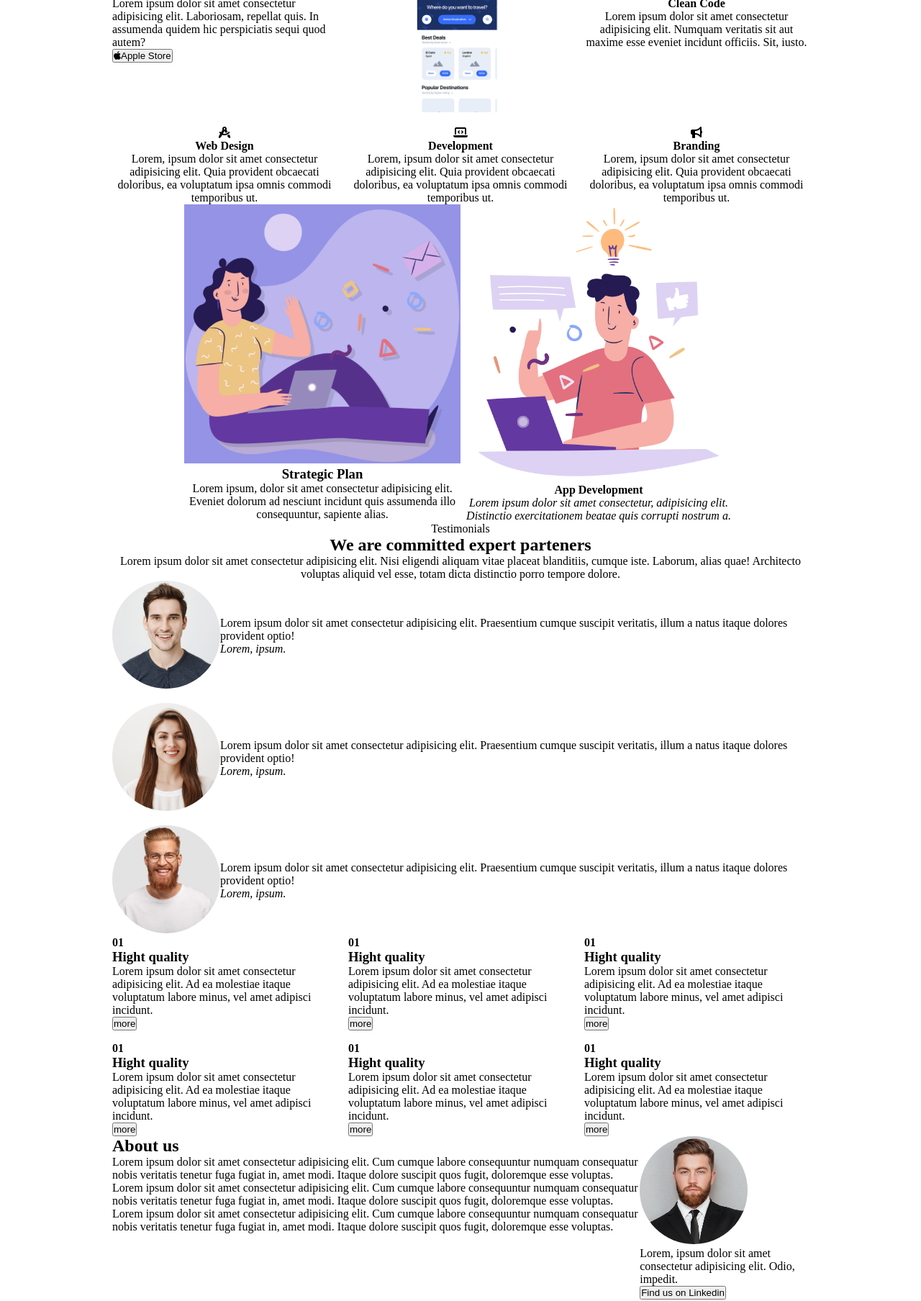
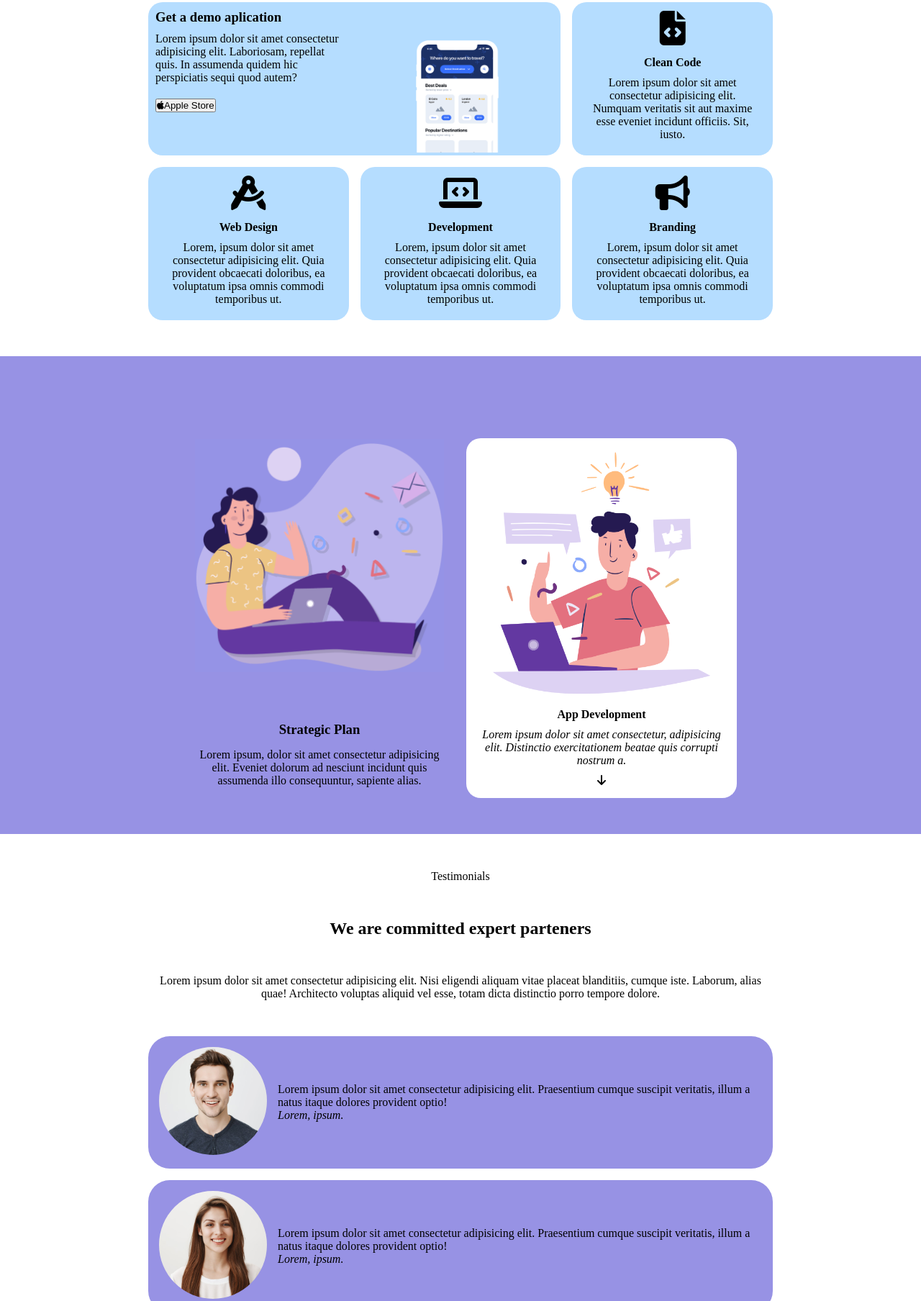
Before and after one commit to SabirHamza/htmlcss-responsive-layout, a plain HTML site: page index.html in a window 1280 px wide. Shown: the part 92-1900 px from the top of the page at 72% size. Drawn offline with Linux system fonts and the light colour scheme.

Commit message:
init markup

```diff
--- a/css/style.css
+++ b/css/style.css
@@ -27,7 +27,7 @@ header{
 }
 
 .container{
-    max-width: 1000px;
+    max-width: 900px;
     margin: 0 auto;
     padding: 0 1rem;
 }
@@ -57,10 +57,18 @@ header{
 
 .demo{
     width: calc(((100% - 0.5rem) / 3) * 2);
+    align-items: flex-end;
+    background-color: #B5DDFF;
+    border-radius: 20px;
 }
 
 .card{
     width: calc((100% - 2rem) / 3);
+}
+
+.card.presentation{
+    background-color: #B5DDFF;
+    border-radius: 20px;
 }
 
 .mainCard > div{
@@ -76,8 +84,22 @@ header{
     margin: 0 auto;
 }
 
-.planning > img{
+.planning{
+    gap: 1rem;
+    align-items: flex-end;
+}
+
+.planning img{
     width: 100%;
+}
+
+.development{
+    background-color: #FFFFFF;
+    border-radius: 20px;
+}
+
+.purple{
+    background-color: #9792E4;
 }
 
 .testimonials{
@@ -87,6 +109,8 @@ header{
 
 .cardPurple{
     align-items: center;
+    background-color: #9792E4;
+    border-radius: 30px;
 }
 
 .person > img{
@@ -100,3 +124,14 @@ header{
     gap: 1rem;
     flex-wrap: wrap;
 }
+
+.card.benefit{
+    background-color: #FFFFFF;
+    color: #9792E4;
+    border-radius: 15px;
+    padding: 25px;
+}
+
+.about{
+    gap: 5rem;
+}
--- a/css/utils.css
+++ b/css/utils.css
@@ -7,11 +7,6 @@
 }
 
 /* UTILS */
-
-.container {
-	max-width: 1200px;
-	margin: 0 auto;
-}
 
 .clearfix::after {
 	content: '';
@@ -222,3 +217,21 @@
 .ml5 {
 	margin-left: var(--space-xl);
 }
+
+/* Font-size */
+
+.f2{
+    font-size: 2rem;
+}
+
+.f3{
+    font-size: 3rem;
+}
+
+.f4{
+    font-size: 4rem;
+}
+
+.f5{
+    font-size: 5rem;
+}
--- a/index.html
+++ b/index.html
@@ -7,10 +7,10 @@
     <title>Document</title>
     <link rel="stylesheet" href="https://cdnjs.cloudflare.com/ajax/libs/font-awesome/6.2.1/css/all.min.css" integrity="sha512-MV7K8+y+gLIBoVD59lQIYicR65iaqukzvf/nwasF0nqhPay5w/9lJmVM2hMDcnK1OnMGCdVK+iQrJ7lzPJQd1w==" crossorigin="anonymous" referrerpolicy="no-referrer" />
 
-    <link rel="stylesheet" href="./css/utils.css">
     <link rel="stylesheet" href="./css/style.css">
     <link rel="stylesheet" href="./css/style.tablet.css">
     <link rel="stylesheet" href="./css/style.mobile.css">
+    <link rel="stylesheet" href="./css/utils.css">
 </head>
 <body>
 
@@ -46,89 +46,89 @@
 
     <main>
         <section>
-            <div class="container first dflex mt5">
+            <div class="container first dflex mt4">
                 <div class="mainCard demo dflex">
-                    <div>
-                        <h4>Get a demo aplication</h4>
-                        <p>Lorem ipsum dolor sit amet consectetur adipisicing elit. Laboriosam, repellat quis. In assumenda quidem hic perspiciatis sequi quod autem?</p>
-                        <button><span><i class="fa-brands fa-apple"></i></span>Apple Store</button>
+                    <div class="pb5">
+                        <h3 class="m2">Get a demo aplication</h3>
+                        <p class="m2">Lorem ipsum dolor sit amet consectetur adipisicing elit. Laboriosam, repellat quis. In assumenda quidem hic perspiciatis sequi quod autem?</p>
+                        <button class="m2"><span><i class="fa-brands fa-apple"></i></span>Apple Store</button>
                     </div>
                     <div class="textcenter">
                         <img class="imgPhone" src="./img/phone.png" alt="phone">
                     </div>
                 </div>
-                <div class="card textcenter">
-                    <span><i class="fa-solid fa-file-code"></i></span>
-                    <h4>Clean Code</h4>
-                    <p>Lorem ipsum dolor sit amet consectetur adipisicing elit. Numquam veritatis sit aut maxime esse eveniet incidunt officiis. Sit, iusto.</p>
+                <div class="card presentation textcenter p2">
+                    <span class="f3"><i class="fa-solid fa-file-code"></i></span>
+                    <h4 class="m2">Clean Code</h4>
+                    <p class="m2">Lorem ipsum dolor sit amet consectetur adipisicing elit. Numquam veritatis sit aut maxime esse eveniet incidunt officiis. Sit, iusto.</p>
                 </div>
-                <div class="card textcenter">
-                    <span><i class="fa-solid fa-compass-drafting"></i></span>
-                    <h4>Web Design</h4>
-                    <p>Lorem, ipsum dolor sit amet consectetur adipisicing elit. Quia provident obcaecati doloribus, ea voluptatum ipsa omnis commodi temporibus ut.</p>
+                <div class="card presentation textcenter p2">
+                    <span class="f3"><i class="fa-solid fa-compass-drafting"></i></span>
+                    <h4 class="m2">Web Design</h4>
+                    <p class="m2">Lorem, ipsum dolor sit amet consectetur adipisicing elit. Quia provident obcaecati doloribus, ea voluptatum ipsa omnis commodi temporibus ut.</p>
                 </div>
-                <div class="card textcenter">
-                    <span><i class="fa-solid fa-laptop-code"></i></span>
-                    <h4>Development</h4>
-                    <p>Lorem, ipsum dolor sit amet consectetur adipisicing elit. Quia provident obcaecati doloribus, ea voluptatum ipsa omnis commodi temporibus ut.</p>
+                <div class="card presentation textcenter p2">
+                    <span class="f3"><i class="fa-solid fa-laptop-code"></i></span>
+                    <h4 class="m2">Development</h4>
+                    <p class="m2">Lorem, ipsum dolor sit amet consectetur adipisicing elit. Quia provident obcaecati doloribus, ea voluptatum ipsa omnis commodi temporibus ut.</p>
                 </div>
-                <div class="card textcenter">
-                    <span><i class="fa-solid fa-bullhorn"></i></span>
-                    <h4>Branding</h4>
-                    <p>Lorem, ipsum dolor sit amet consectetur adipisicing elit. Quia provident obcaecati doloribus, ea voluptatum ipsa omnis commodi temporibus ut.</p>
+                <div class="card presentation textcenter p2">
+                    <span class="f3"><i class="fa-solid fa-bullhorn"></i></span>
+                    <h4 class="m2">Branding</h4>
+                    <p class="m2">Lorem, ipsum dolor sit amet consectetur adipisicing elit. Quia provident obcaecati doloribus, ea voluptatum ipsa omnis commodi temporibus ut.</p>
                 </div>
             </div>
         </section>
-        <section>
+        <section class="purple">
             <div class="container small">
-                <div class="mainCard dflex">
-                    <div class="planning textcenter">
-                        <img src="./img/planning1.png" alt="planning">
-                        <h3>Strategic Plan</h3>
+                <div class="mainCard planning dflex mt5 pt5 pb5">
+                    <div class="textcenter p3">
+                        <img class="mt5 mb5" src="./img/planning1.png" alt="planning">
+                        <h3 class="m3">Strategic Plan</h3>
                         <p>Lorem ipsum, dolor sit amet consectetur adipisicing elit. Eveniet dolorum ad nesciunt incidunt quis assumenda illo consequuntur, sapiente alias.</p>
                     </div>
-                    <div class="planning textcenter">
-                        <img src="./img/planning2.png" alt="planning">
-                        <h4>App Development</h4>
-                        <p>
+                    <div class="development textcenter p3">
+                        <img class="devImg" src="./img/planning2.png" alt="planning">
+                        <h4 class="m2">App Development</h4>
+                        <p class="mb2">
                             <em>Lorem ipsum dolor sit amet consectetur, adipisicing elit. Distinctio exercitationem beatae quis corrupti nostrum a.</em>
                         </p>
-                        <span></span>
+                        <span><i class="fa-solid fa-arrow-down"></i></span>
                     </div>
                 </div>
             </div>
         </section>
         <section>
             <div class="container">
-                <div class="textcenter">
+                <div class="textcenter pt5">
                     <span>Testimonials</span>
-                    <h2>We are committed expert parteners</h2>
+                    <h2 class="mt5 mb5">We are committed expert parteners</h2>
                     <p>Lorem ipsum dolor sit amet consectetur adipisicing elit. Nisi eligendi aliquam vitae placeat blanditiis, cumque iste. Laborum, alias quae! Architecto voluptas aliquid vel esse, totam dicta distinctio porro tempore dolore.</p>
                 </div>
-                <div class="testimonials dflex">
-                    <div class="cardPurple dflex">
+                <div class="testimonials dflex mt5 mb5">
+                    <div class="cardPurple dflex p3">
                         <div class="person">
                             <img src="./img/testimonial1.jpg" alt="">
                         </div>
-                        <div>
+                        <div class="m3">
                             <blockquote>Lorem ipsum dolor sit amet consectetur adipisicing elit. Praesentium cumque suscipit veritatis, illum a natus itaque dolores provident optio!</blockquote>
                             <cite>Lorem, ipsum.</cite>
                         </div>
                     </div>
-                    <div class="cardPurple dflex">
+                    <div class="cardPurple dflex p3">
                         <div class="person">
                             <img src="./img/testimonial2.jpg" alt="">
                         </div>
-                        <div class="testimony">
+                        <div class="m3">
                             <blockquote>Lorem ipsum dolor sit amet consectetur adipisicing elit. Praesentium cumque suscipit veritatis, illum a natus itaque dolores provident optio!</blockquote>
                             <cite>Lorem, ipsum.</cite>
                         </div>
                     </div>
-                    <div class="cardPurple dflex">
+                    <div class="cardPurple dflex p3">
                         <div class="person">
                             <img src="./img/testimonial3.jpg" alt="">
                         </div>
-                        <div>
+                        <div class="m3">
                             <blockquote>Lorem ipsum dolor sit amet consectetur adipisicing elit. Praesentium cumque suscipit veritatis, illum a natus itaque dolores provident optio!</blockquote>
                             <cite>Lorem, ipsum.</cite>
                         </div>
@@ -136,63 +136,65 @@
                 </div>
             </div>
         </section>
-        <section>
-            <div class="container">
-                <h2></h2>
-                <div class="benefits dflex">
+        <section class="purple">
+            <div class="container pt5">
+                <div class="textcenter mb5">
+                    <h2>benefits of working with us</h2>
+                </div>
+                <div class="benefits dflex pb5">
                     <div class="card benefit">
                         <strong>01</strong>
-                        <h3>Hight quality</h3>
+                        <h3 class="mt2 mb2">Hight quality</h3>
                         <p>Lorem ipsum dolor sit amet consectetur adipisicing elit. Ad ea molestiae itaque voluptatum labore minus, vel amet adipisci incidunt.</p>
-                        <button>more</button>
+                        <button class="mt2">more</button>
                     </div>
                     <div class="card benefit">
                         <strong>01</strong>
-                        <h3>Hight quality</h3>
+                        <h3 class="mt2 mb2">Hight quality</h3>
                         <p>Lorem ipsum dolor sit amet consectetur adipisicing elit. Ad ea molestiae itaque voluptatum labore minus, vel amet adipisci incidunt.</p>
-                        <button>more</button>
+                        <button class="mt2">more</button>
                     </div>
                     <div class="card benefit">
                         <strong>01</strong>
-                        <h3>Hight quality</h3>
+                        <h3 class="mt2 mb2">Hight quality</h3>
                         <p>Lorem ipsum dolor sit amet consectetur adipisicing elit. Ad ea molestiae itaque voluptatum labore minus, vel amet adipisci incidunt.</p>
-                        <button>more</button>
+                        <button class="mt2">more</button>
                     </div>
                     <div class="card benefit">
                         <strong>01</strong>
-                        <h3>Hight quality</h3>
+                        <h3 class="mt2 mb2">Hight quality</h3>
                         <p>Lorem ipsum dolor sit amet consectetur adipisicing elit. Ad ea molestiae itaque voluptatum labore minus, vel amet adipisci incidunt.</p>
-                        <button>more</button>
+                        <button class="mt2">more</button>
                     </div>
                     <div class="card benefit">
                         <strong>01</strong>
-                        <h3>Hight quality</h3>
+                        <h3 class="mt2 mb2">Hight quality</h3>
                         <p>Lorem ipsum dolor sit amet consectetur adipisicing elit. Ad ea molestiae itaque voluptatum labore minus, vel amet adipisci incidunt.</p>
-                        <button>more</button>
+                        <button class="mt2">more</button>
                     </div>
                     <div class="card benefit">
                         <strong>01</strong>
-                        <h3>Hight quality</h3>
+                        <h3 class="mt2 mb2">Hight quality</h3>
                         <p>Lorem ipsum dolor sit amet consectetur adipisicing elit. Ad ea molestiae itaque voluptatum labore minus, vel amet adipisci incidunt.</p>
-                        <button>more</button>
+                        <button class="mt2">more</button>
                     </div>
                 </div>
             </div>
         </section>
         <section>
             <div class="container">
-                <div class="about dflex">
+                <div class="about dflex mt5">
                     <div>
-                        <h2>About us</h2>
+                        <h2 class="mb4">About us</h2>
                         <p>Lorem ipsum dolor sit amet consectetur adipisicing elit. Cum cumque labore consequuntur numquam consequatur nobis veritatis tenetur fuga fugiat in, amet modi. Itaque dolore suscipit quos fugit, doloremque esse voluptas.</p>
                         <p>Lorem ipsum dolor sit amet consectetur adipisicing elit. Cum cumque labore consequuntur numquam consequatur nobis veritatis tenetur fuga fugiat in, amet modi. Itaque dolore suscipit quos fugit, doloremque esse voluptas.</p>
-                        <p>Lorem ipsum dolor sit amet consectetur adipisicing elit. Cum cumque labore consequuntur numquam consequatur nobis veritatis tenetur fuga fugiat in, amet modi. Itaque dolore suscipit quos fugit, doloremque esse voluptas.</p>
+                        <p class="mt4">Lorem ipsum dolor sit amet consectetur adipisicing elit. Cum cumque labore consequuntur numquam consequatur nobis veritatis tenetur fuga fugiat in, amet modi. Itaque dolore suscipit quos fugit, doloremque esse voluptas.</p>
                     </div>
                     <div>
                         <div class="person">
                             <img src="./img/about.jpg" alt="">
                         </div>
-                        <blockquote>Lorem, ipsum dolor sit amet consectetur adipisicing elit. Odio, impedit.</blockquote>
+                        <blockquote class="mt2 mb2">Lorem, ipsum dolor sit amet consectetur adipisicing elit. Odio, impedit.</blockquote>
                         <button>Find us on Linkedin</button>
                     </div>
                 </div>
```
